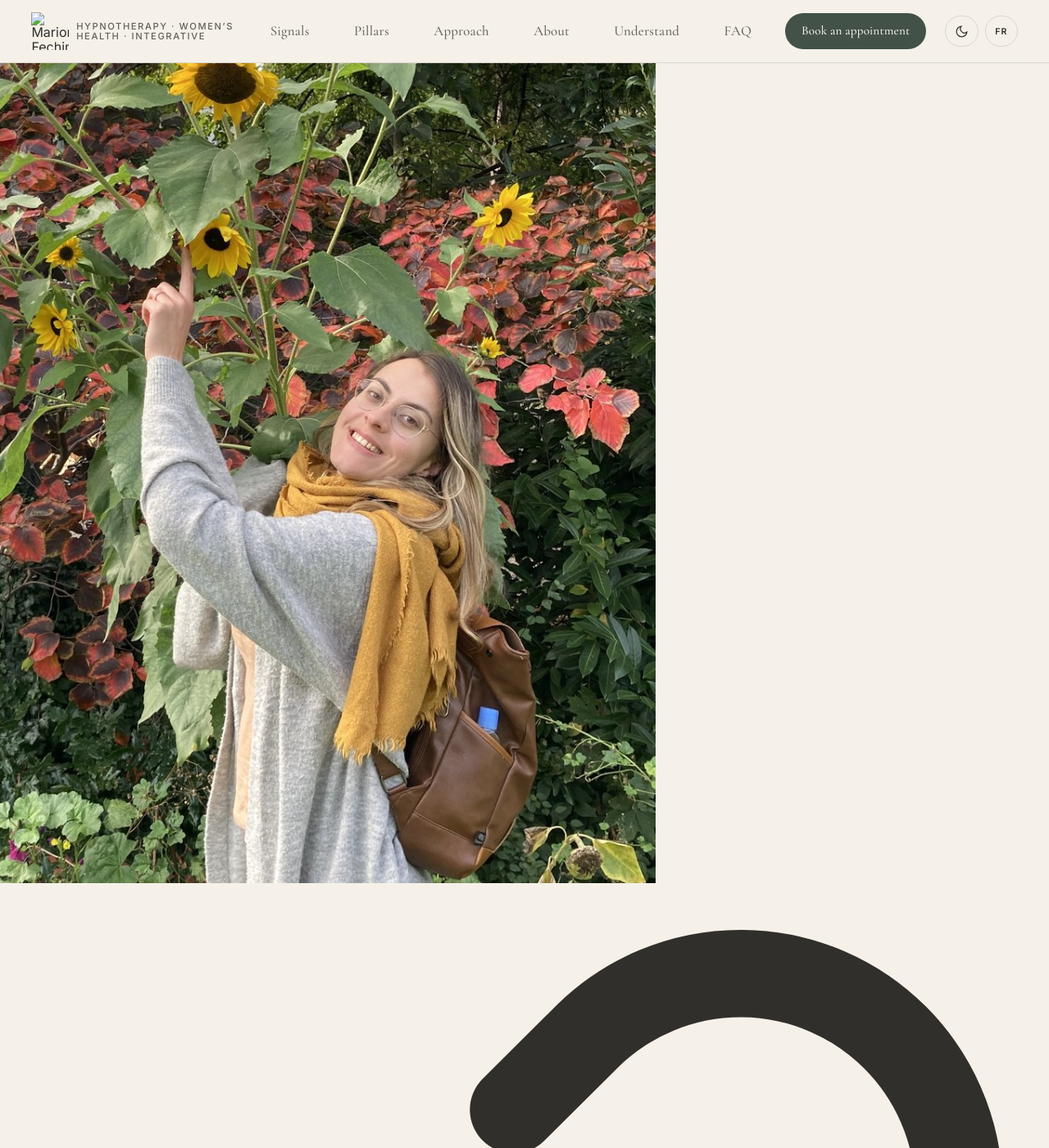
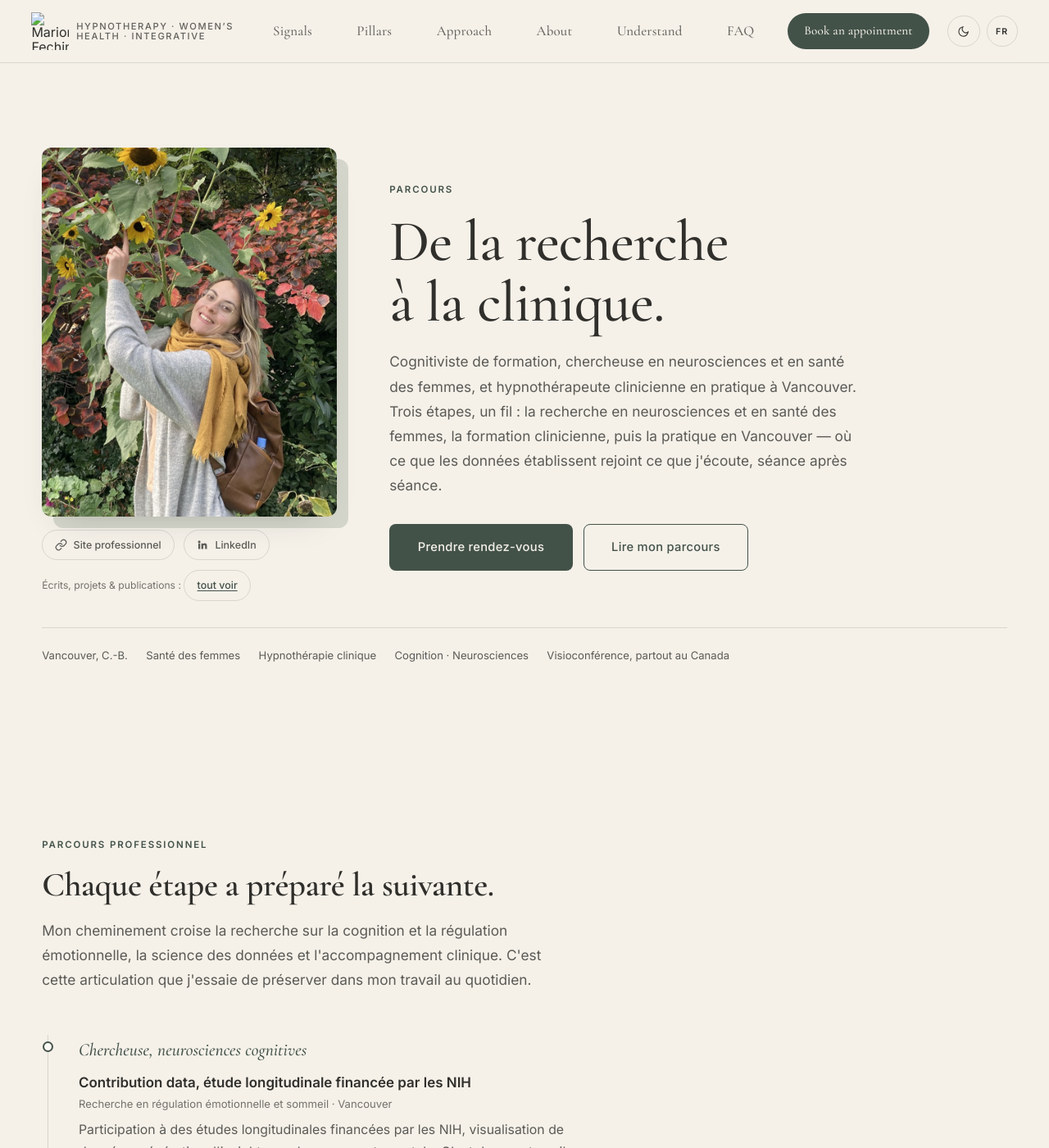
Before and after one commit to logan169/hypno-site, a Jekyll site: the page built from parcours.md, in a window 1280 px wide and 1400 px high. Shown: the whole window at 82% size. Built offline with Jekyll 4.4.1, drawn with Linux system fonts in a browser that asks for light colours; some of the changed text lies outside the part shown.

Commit message:
Fix /parcours/: add the missing pc-* component CSS
The page's HTML structure was ported in 9c55e97 but its CSS never
landed, so it shipped unstyled - SVGs at full width (giant link/LinkedIn
blobs), portrait at full height, timeline and credentials as raw
text. Style the pc-* component system against the site's design
tokens (hero with offset portrait card, compact social pills, rail
timeline, 2-col credential cards, responsive collapse) and de-duplicate
the H1/H2 heading on #parcours. Includes a global svg max-width guard.

```diff
--- a/assets/css/marion.css
+++ b/assets/css/marion.css
@@ -639,3 +639,101 @@ html.fx-fade .fade.visible,html.fx-fade .fade .reveal.visible{opacity:1;transfor
   .articles{grid-template-columns:1fr}
   .footer-grid{grid-template-columns:1fr}
 }
+
+/* ══════════════════════════════════════════════════════════════════
+   /parcours/  —  pc-* component styles
+   La structure HTML a été portée (9c55e97) mais le CSS n'a jamais atterri :
+   la page était livrée sans style (SVG pleine largeur, listes brutes,
+   hero hors-échelle). On la branche sur le design system (tokens + .article).
+   ══════════════════════════════════════════════════════════════════ */
+
+/* ── HERO : portrait (bordé, offset) + qui-suis-je ── */
+.pc-hero{padding-block:clamp(4.5rem,8vw,7rem)}
+.pc-hero-inner{
+  width:min(1180px,92%);margin-inline:auto;
+  display:grid;grid-template-columns:minmax(0,360px) minmax(0,1fr);
+  gap:clamp(2.5rem,5vw,5rem);align-items:center;
+}
+.pc-portrait-col{min-width:0}
+.pc-portrait{position:relative;margin-bottom:1rem}
+.pc-portrait::after{
+  content:"";position:absolute;inset:14px -14px -14px 14px;z-index:-1;
+  background:var(--sauge-pale);border-radius:var(--rayon);
+}
+.pc-portrait img{
+  width:100%;height:auto;display:block;
+  border-radius:var(--rayon);filter:saturate(.9);box-shadow:var(--ombre);
+}
+.pc-socials{display:flex;flex-wrap:wrap;gap:.55rem .7rem;align-items:center}
+.pc-socials a{
+  display:inline-flex;align-items:center;gap:.45rem;
+  font-family:var(--sans);font-size:.78rem;font-weight:500;color:var(--ink-78);
+  border:1px solid var(--ligne);border-radius:999px;padding:.45rem .95rem;
+  text-decoration:none;transition:border-color var(--transition),color var(--transition);
+}
+.pc-socials a:hover{border-color:var(--forest);color:var(--forest)}
+.pc-socials svg{width:15px;height:15px;flex:none;display:block}
+.pc-socials-note{display:block;width:100%;margin-top:.2rem;font-family:var(--sans);font-size:.76rem;color:var(--ink-66)}
+.pc-socials-note a{color:var(--forest);text-decoration:underline;text-underline-offset:2px}
+.pc-body{min-width:0}
+.pc-body .overline{margin-bottom:1rem}
+.pc-body h1{
+  font-size:clamp(2.7rem,5.6vw,4.4rem);font-weight:500;line-height:1.05;
+  margin:0 0 1.3rem;text-wrap:balance;
+}
+.pc-lede{font-size:1.08rem;line-height:1.74;color:var(--ink-78);max-width:54ch;margin:0}
+.pc-ctas{display:flex;flex-wrap:wrap;gap:.8rem;margin-top:2rem}
+.pc-meta{width:min(1180px,92%);margin:2rem auto 0;display:flex;flex-wrap:wrap;gap:.4rem 1.4rem;padding-top:1.4rem;border-top:1px solid var(--ligne)}
+.pc-meta>span{font-family:var(--sans);font-size:.82rem;color:var(--ink-78)}
+
+/* ── SECTIONS ── */
+.pc-section{padding-block:clamp(4.5rem,8vw,7.5rem)}
+.pc-section-head{max-width:62ch;margin-bottom:clamp(2rem,4vw,3.2rem)}
+.pc-section-head .lede,.pc-section-head .lead{font-family:var(--sans);font-size:1.08rem;line-height:1.74;color:var(--ink-78);max-width:62ch;margin-top:1.1rem}
+.prose{max-width:62ch}
+
+/* ── TIMELINE ── */
+.pc-timeline{max-width:840px;border-left:1px solid var(--ligne);margin-left:7px}
+.pc-tl-item{position:relative;padding:0 0 2.6rem 2.3rem}
+.pc-tl-item:last-child{padding-bottom:0}
+.pc-tl-item::before{
+  content:"";position:absolute;left:-7px;top:.5rem;width:13px;height:13px;border-radius:50%;
+  background:var(--card);border:2.5px solid var(--forest);
+}
+.pc-tl-year{display:inline-block;font-family:var(--serif);font-size:1.35rem;font-weight:500;font-style:italic;color:var(--forest);margin-bottom:.55rem}
+.pc-tl-role{font-family:var(--sans);font-size:1.06rem;font-weight:600;color:var(--ink);margin:.1rem 0 .5rem;line-height:1.4}
+.pc-tl-role small{display:block;font-family:var(--sans);font-size:.82rem;font-weight:400;font-style:normal;color:var(--ink-66);margin-top:.3rem}
+.pc-tl-detail{font-family:var(--sans);font-size:.99rem;line-height:1.72;color:var(--ink-78);max-width:64ch;margin:0}
+.pc-tl-detail a{color:var(--forest)}
+
+/* ── CRÉDENTIALS (grille de cartes) ── */
+.creds{display:grid;grid-template-columns:repeat(2,minmax(0,1fr));gap:1.4rem}
+.cred-card{
+  background:var(--card);border:1px solid var(--ligne);border-radius:var(--rayon-card);
+  padding:2rem 1.9rem;transition:transform var(--transition),border-color var(--transition),box-shadow var(--transition);
+}
+.cred-card:hover{transform:translateY(-3px);border-color:var(--sauge);box-shadow:var(--ombre)}
+.cred-card .cred-tag{
+  display:inline-block;font-family:var(--sans);font-size:.66rem;font-weight:600;letter-spacing:.14em;
+  text-transform:uppercase;color:var(--forest);margin-bottom:1rem;
+}
+.cred-card h3{font-size:1.3rem;font-weight:500;line-height:1.24;margin:0 0 1rem}
+.cred-card ul{list-style:none;margin:0;padding:0}
+.cred-card li{
+  font-family:var(--sans);font-size:.95rem;line-height:1.6;color:var(--ink-78);
+  padding:.55rem 0 .55rem 1.2rem;position:relative;border-top:1px solid var(--ink-14);
+}
+.cred-card li:first-child{border-top:0}
+.cred-card li::before{content:"";position:absolute;left:0;top:1.1rem;width:5px;height:5px;border-radius:50%;background:var(--forest)}
+
+/* ── Responsive ── */
+@media (max-width:900px){
+  .pc-hero-inner{grid-template-columns:1fr;gap:2.2rem}
+  .pc-portrait{max-width:440px}
+  .creds{grid-template-columns:1fr}
+  .pc-body h1{font-size:clamp(2.3rem,9vw,3.2rem)}
+}
+
+/* ── Gardien global : aucun SVG ne doit forcer une largeur de viewport ── */
+.hero, .pc-hero, .pc-section, .creds, .cred-card{overflow-x:hidden}
+svg{max-width:100%}
--- a/parcours.md
+++ b/parcours.md
@@ -56,7 +56,7 @@ LinkedIn
 <div class="wrap">
 <div class="pc-section-head">
 <span class="overline">Parcours professionnel</span>
-<h2>De la recherche à la clinique.</h2>
+<h2>Chaque étape a préparé la suivante.</h2>
 <p class="lede">Mon cheminement croise la recherche sur la cognition et la régulation émotionnelle, la science des données et l'accompagnement clinique. C'est cette articulation que j'essaie de préserver dans mon travail au quotidien.</p>
 </div>
 <div class="pc-timeline">
```
